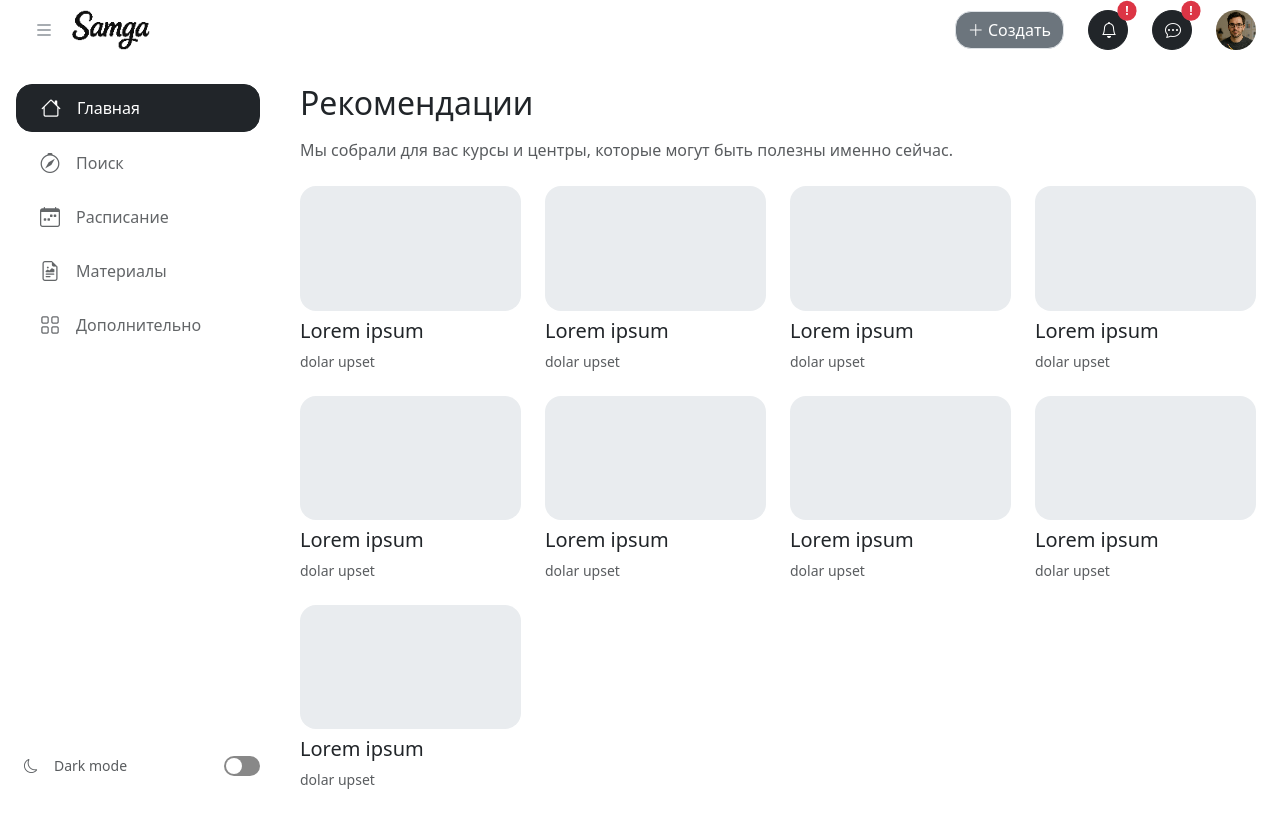
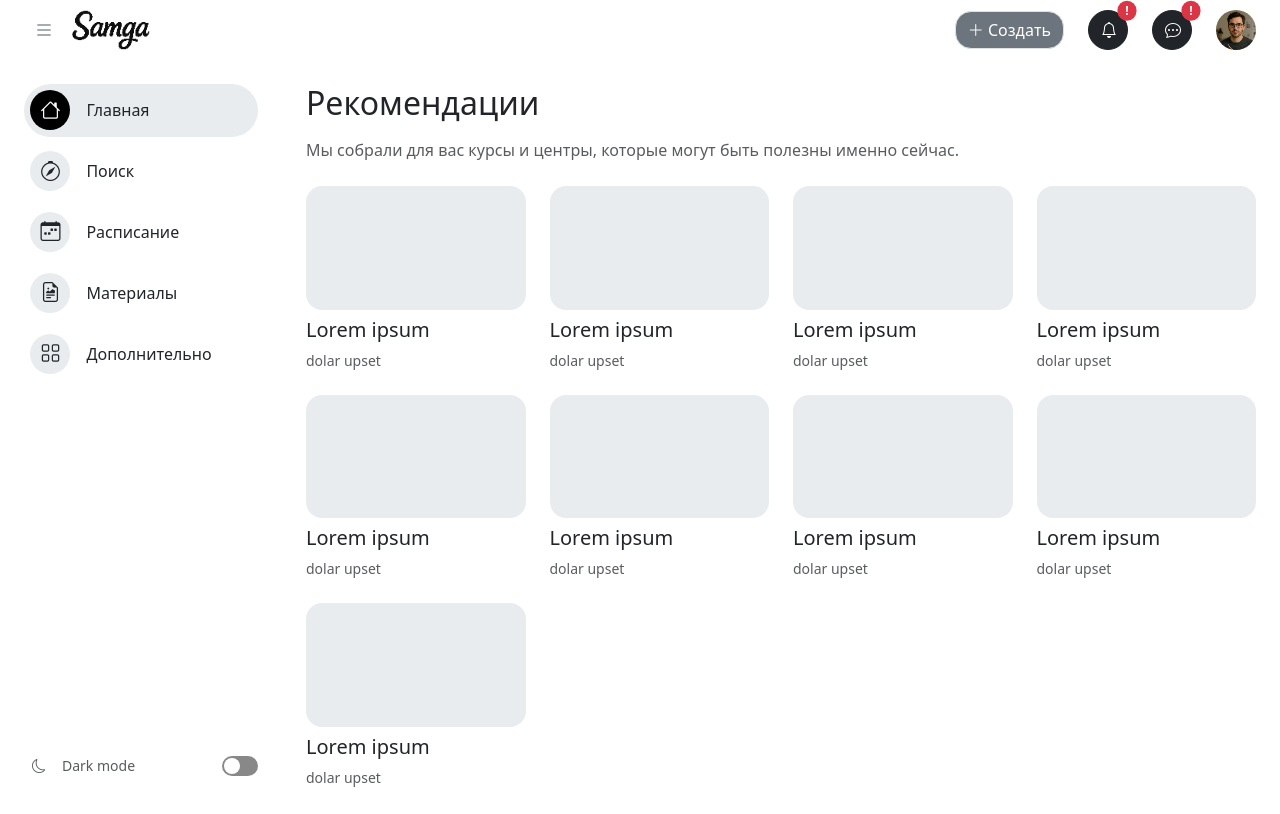
Before and after one commit to DreamerView/samga, a Vue app: page / in a window 1280 px wide. Built offline with nearby package versions, Linux system fonts and the light colour scheme.

Commit message:
changed aside style

```diff
--- a/src/layout/SideBar/ClosedLayout.vue
+++ b/src/layout/SideBar/ClosedLayout.vue
@@ -2,14 +2,14 @@
     <aside :class="props.open?'d-xl-none':''" class="fixed-aside mx-3 py-3 h-100 d-sm-block d-none position-sticky" style="top:72px">
         <div class="d-flex flex-column gap-3 p-2 justify-content-between h-100 ">
             <div class="d-flex flex-column gap-2">
-                <Link v-for="item in props.list" :title="item.title" :icon="item.icon" :to="item.to" :active="item.active" />
+                <Link v-for="item in props.list" :show="false" :title="item.title" :icon="item.icon" :to="item.to" :active="item.active" />
             </div>
         </div>
     </aside>
 </template>
 
 <script setup>
-    import Link from './ClosedLink.vue';
+    import Link from './Link.vue';
     const props = defineProps({
         list:{
             type:Array,
@@ -24,8 +24,8 @@
 
 <style scoped>
     .fixed-aside {
-        flex: 0 0 80px;   /* ← ИДЕАЛЬНАЯ ширина для сайдбара */
-        width: 80px;       /* ← чтобы не было дерганий */
+        flex: 0 0 70px;   /* ← ИДЕАЛЬНАЯ ширина для сайдбара */
+        width: 70px;       /* ← чтобы не было дерганий */
         flex-shrink: 0;     /* ← запрет сжатия сайдбара */
     }
 </style>
--- a/src/layout/SideBar/Layout.vue
+++ b/src/layout/SideBar/Layout.vue
@@ -1,6 +1,5 @@
 <template>
     <OpenLayout :list="list" :open="store_ui.sidebarOpen" />
-    <ClosedLayout :list="list" :open="store_ui.sidebarOpen" />
 </template>
 
 <script setup>
--- a/src/layout/SideBar/Link.vue
+++ b/src/layout/SideBar/Link.vue
@@ -1,7 +1,9 @@
 <template>
-    <RouterLink :to="props.to" :class="active?'btn-dark':'btn-outline-dark border-0 text-body hoverEffect'" class="btn px-4 py-2 rounded-4 d-flex gap-3 align-items-center">
-        <i class="fs-5" :class="'bi bi-'+props.icon"></i>
-        <span v-if="show">{{ props.title }}</span>
+    <RouterLink :to="props.to" :class="active?'active':''" class="btn hoverEffect rounded-5 p-0 m-0 d-flex gap-3 align-items-center border-0">
+        <div class="rounded-circle iconBlock p-0 m-0 d-flex align-items-center justify-content-center" style="width:2.5rem;height:2.5rem">
+            <i class="fs-5" :class="'bi bi-'+props.icon"></i>
+        </div>
+        <span class="d-lg-block d-none m-0" v-if="props.show">{{ props.title }}</span>
     </RouterLink>
 </template>
 
@@ -22,11 +24,26 @@
 </script>
 
 <style scoped>
+    .active {
+       background-color:var(--bs-secondary-bg);
+    }
+    .active > .iconBlock {
+        background-color:var(--bs-emphasis-color);
+        color:var(--bs-body-bg)!important;
+    }
+    .iconBlock {
+        background-color:var(--bs-secondary-bg);
+        color:var(--bs-body-color)!important;
+    }
     .hoverEffect {
-        opacity:0.7
+        padding: 0.4rem!important;
     }
     .hoverEffect:hover {
-        opacity: 1;
-        color:#fff!important;
+        /* color:#fff!important; */
+        background-color:var(--bs-secondary-bg);
+    }
+    .hoverEffect:hover > .iconBlock {
+        background-color:var(--bs-emphasis-color);
+        color:var(--bs-body-bg)!important;
     }
 </style>
--- a/src/layout/SideBar/OpenLayout.vue
+++ b/src/layout/SideBar/OpenLayout.vue
@@ -1,33 +1,77 @@
 <template>
-    <aside :class="props.open?'d-xl-block':''" class="fixed-aside mx-2 py-3 d-none position-sticky" style="top:60px;height:calc(100dvh - 60px)">
-        <div class="d-flex flex-column gap-3 p-2 justify-content-between h-100 ">
+  <aside
+    class="sidebar d-none d-sm-block position-sticky mx-3 py-3"
+    :class="{ open: finalOpen }"
+  >
+    <div class="d-flex flex-column gap-3 p-2 justify-content-between h-100">
+
       <div class="d-flex flex-column gap-2">
-                <Link v-for="item in props.list" :title="item.title" :icon="item.icon" :to="item.to" :active="item.active" />
+        <Link
+          v-for="item in props.list"
+          :key="item.to"
+          :show="finalOpen"
+          :title="item.title"
+          :icon="item.icon"
+          :to="item.to"
+          :active="item.active"
+        />
       </div>
-            <DarkModeToggle />
+
+      <DarkModeToggle v-if="finalOpen" />
     </div>
   </aside>
 </template>
 
+
 <script setup>
     import Link from './Link.vue';
     import DarkModeToggle from './DarkModeToggle.vue';
+    import { ref, computed, onMounted, onUnmounted } from 'vue';
+
+    const openStatus = ref(true);
+
     const props = defineProps({
-        list:{
-            type:Array,
-            default:[],
-        },
+    list: Array,
     open: {
-            type:Boolean,
-            default:true
+        type: Boolean,
+        default: true,
     }
-    })
+    });
+
+    // Автоматическое обновление по ширине
+    const update = () => {
+    const width = document.documentElement.clientWidth;
+    openStatus.value = width >= 992; // lg breakpoint
+    };
+
+    onMounted(() => {
+    update();
+    window.addEventListener('resize', update);
+    });
+
+    onUnmounted(() => {
+    window.removeEventListener('resize', update);
+    });
+
+    // 👇 Финальное значение: авто + проп
+    const finalOpen = computed(() => {
+    return props.open && openStatus.value;
+    });
+
 </script>
 
 <style scoped>
-    .fixed-aside {
-        flex: 0 0 260px;   /* ← ИДЕАЛЬНАЯ ширина для сайдбара */
-        width: 260px;       /* ← чтобы не было дерганий */
-        flex-shrink: 0;     /* ← запрет сжатия сайдбара */
+    .sidebar {
+        top: 60px;
+        height: calc(100dvh - 60px);
+        flex-shrink: 0;
+        transition: width 0.25s ease;
+        width: 70px;
+        flex: 0 0 70px;
+    }
+
+    .sidebar.open {
+        width: 250px;
+        flex: 0 0 250px;
     }
 </style>
```
Lines whose indentation alone changed are shown as unchanged.
